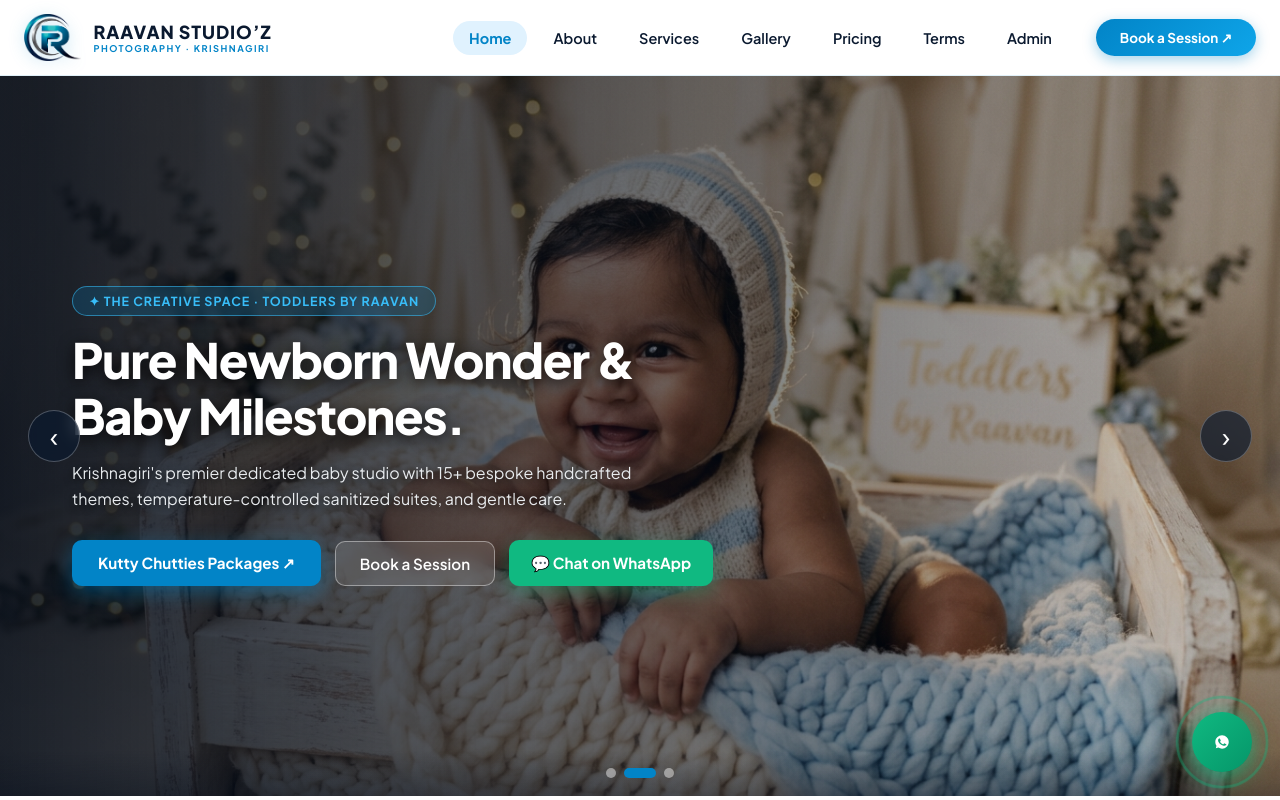
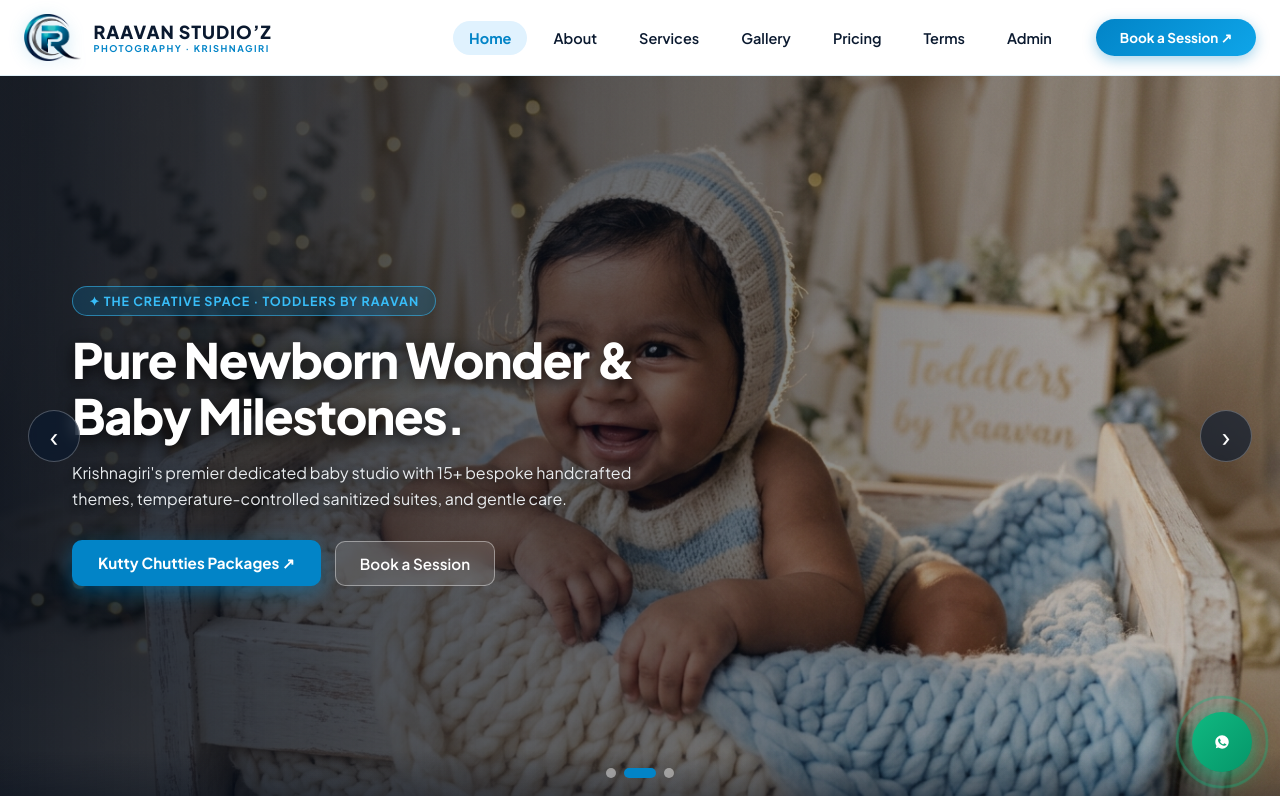
Before and after one commit to ramram128/raavan-public, a React (Vite) app in the folder frontend/: page / in a window 1280 px wide. Shown: the top 800 px of the page. Built offline with nearby package versions, Linux system fonts and the light colour scheme; a web font is replaced by a local one.

Commit message:
fix: remove whatsapp button from hero banner

```diff
--- a/frontend/src/pages/HomePage.jsx
+++ b/frontend/src/pages/HomePage.jsx
@@ -156,16 +156,6 @@ export default function HomePage({ onNavigate }) {
                       >
                         <span>{item.secondaryCta.label}</span>
                       </button>
-                      <a
-                        href={`https://wa.me/919500306696?text=${encodeURIComponent(
-                          `Hi Gowtham Raj! I would like to book a session for "${item.title}" with Raavan Studio’z.`
-                        )}`}
-                        target="_blank"
-                        rel="noopener noreferrer"
-                        className="inc-hero-whatsapp-btn"
-                      >
-                        <span>💬 Chat on WhatsApp</span>
-                      </a>
                     </div>
                   </div>
                 </div>
```
